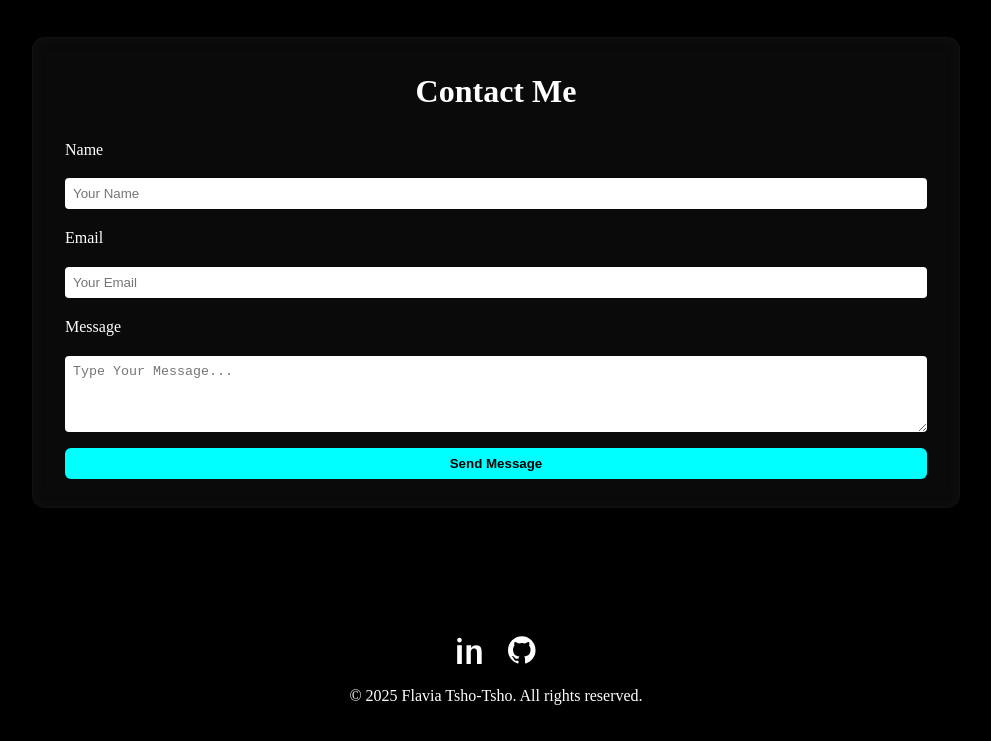
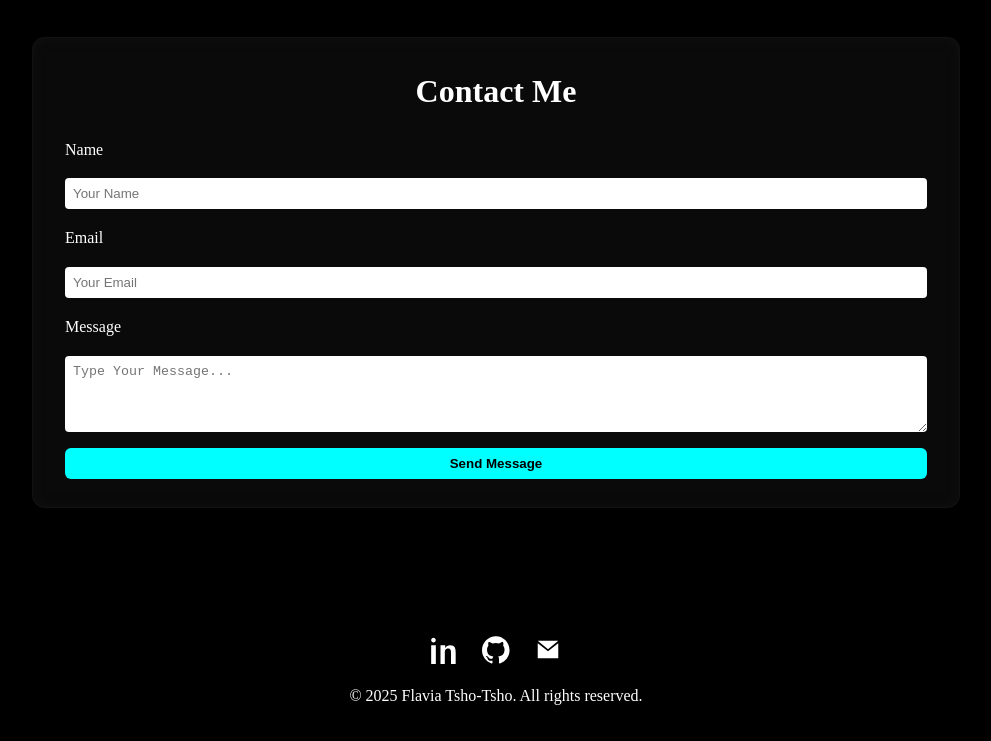
Before and after one commit to FLAVIAFRANCISCA/Personal-Website, a website: page index.html in a window 1280 px wide. Shown: the part 2766-3507 px from the top of the page, without its empty margins (144-1135 px from the left). Drawn offline with Linux system fonts and the light colour scheme.

```diff
--- a/index.html
+++ b/index.html
@@ -161,6 +161,11 @@
           <path d="M12 0.3C5.37 0.3 0 5.67 0 12.3C0 17.56 3.438 22 8.205 23.54C8.805 23.64 9.025 23.29 9.025 22.99C9.025 22.71 9.015 22.04 9.01 21.15C5.672 21.88 4.968 19.64 4.968 19.64C4.437 18.18 3.675 17.78 3.675 17.78C2.635 17.05 3.755 17.07 3.755 17.07C4.905 17.15 5.51 18.25 5.51 18.25C6.54 20.02 8.28 19.5 9.05 19.19C9.15 18.43 9.45 17.93 9.785 17.63C7.12 17.32 4.32 16.27 4.32 11.6C4.32 10.29 4.77 9.23 5.54 8.4C5.42 8.09 5.03 6.85 5.64 5.14C5.64 5.14 6.6 4.83 9 6.42C9.9 6.15 10.86 6 11.82 6C12.78 6 13.74 6.15 14.64 6.42C17.04 4.83 18 5.14 18 5.14C18.61 6.85 18.22 8.09 18.1 8.4C18.87 9.23 19.32 10.29 19.32 11.6C19.32 16.28 16.52 17.31 13.85 17.62C14.25 17.98 14.6 18.7 14.6 19.76C14.6 21.28 14.58 22.59 14.58 22.99C14.58 23.29 14.8 23.65 15.41 23.54C20.18 22 23.62 17.56 23.62 12.3C23.62 5.67 18.25 0.3 12 0.3Z"/>
         </svg>
       </a>
+      <a href="mailto:franciscakapenda@gmail.com" target="_blank" aria-label="Gmail">
+        <svg width="24" height="24" viewBox="0 0 24 24" fill="white" xmlns="http://www.w3.org/2000/svg">
+          <path d="M12 13.065L3.2 6.2V19h17.6V6.2L12 13.065zM12 11.28L20.8 4H3.2L12 11.28z"/>
+        </svg>
+      </a>
     </div>
     <p>© 2025 Flavia Tsho‑Tsho. All rights reserved.</p>
   </footer>
```
Also changed, not shown: 1 other file.
